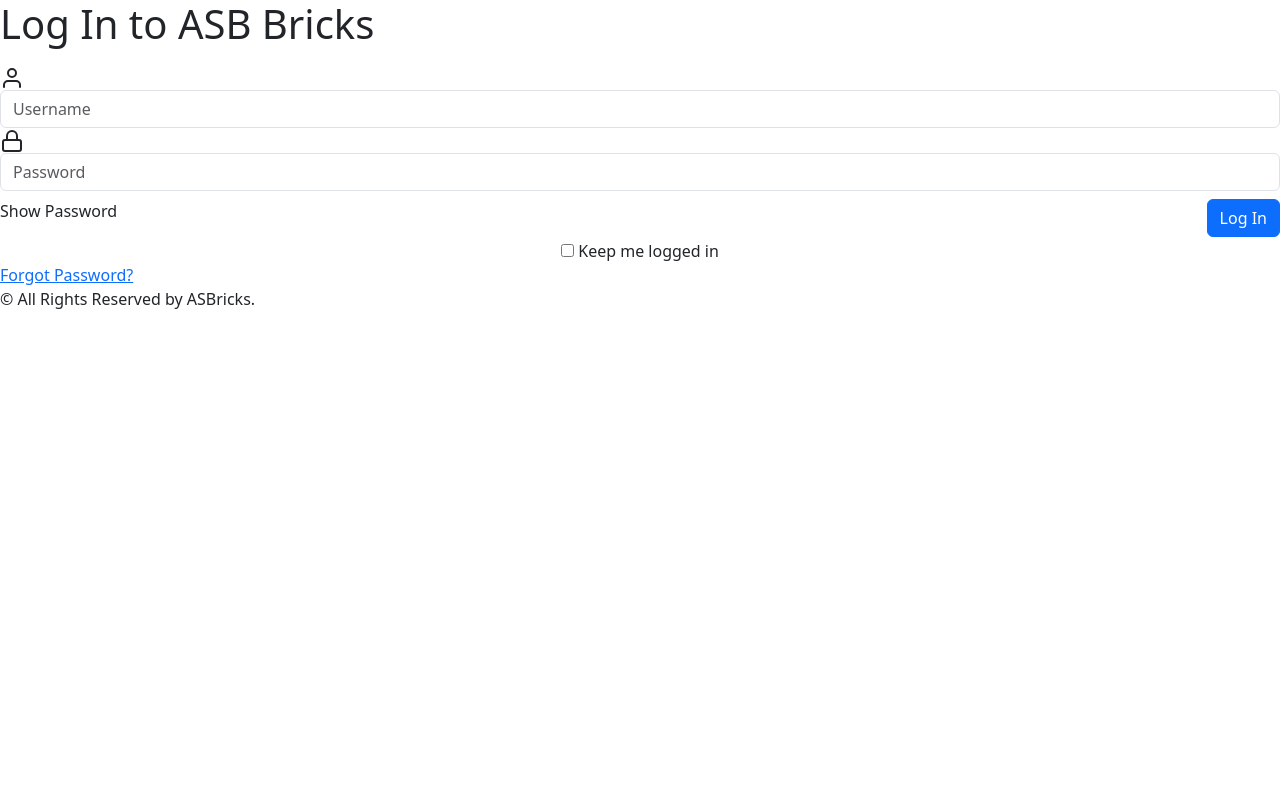
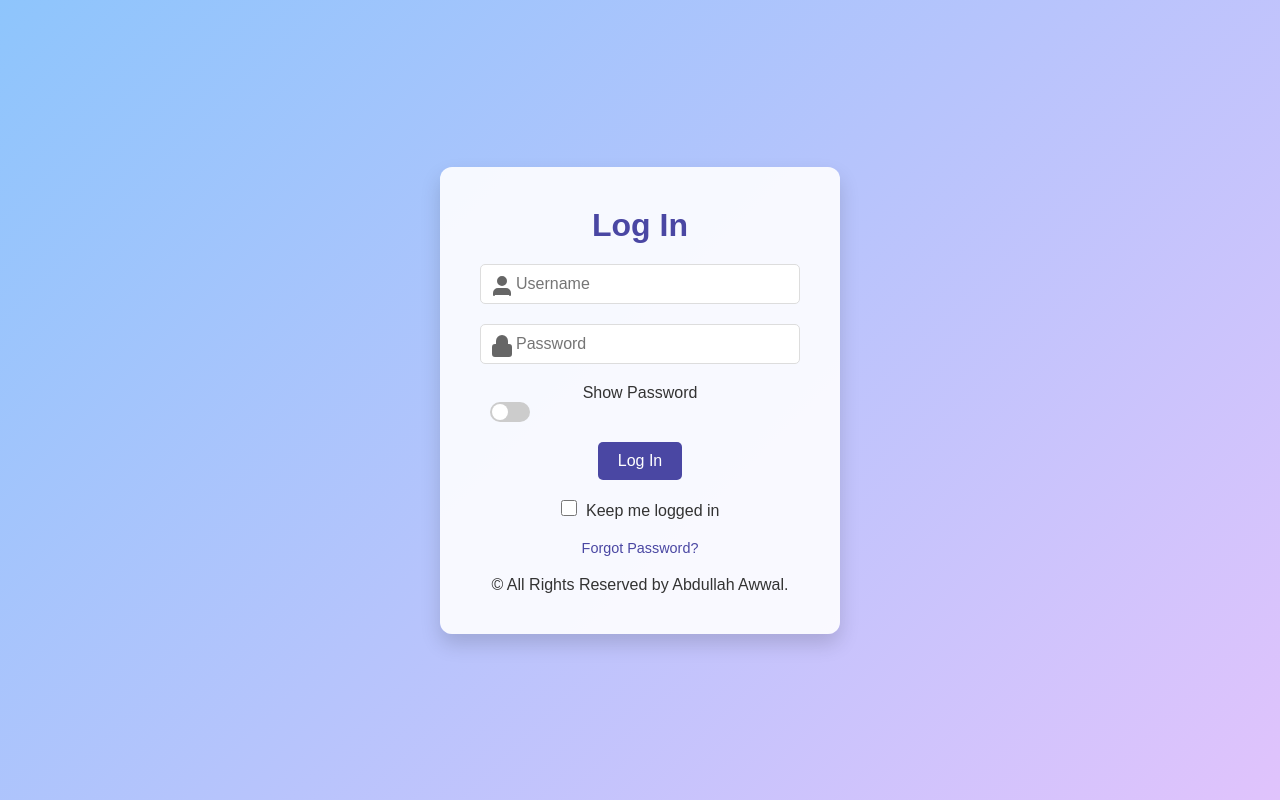
Before and after one commit to abdullahawwal/login-system-with-php, a PHP site: page / in a window 1280 px wide. Run offline with PHP 8.4, Linux system fonts and the light colour scheme; data that the repository does not hold is empty; some libraries are stand-ins or nearby versions.

Commit message:
css and javascript added

```diff
--- a/index.php
+++ b/index.php
@@ -6,7 +6,7 @@
 if (isset($_SESSION['user_id'])) {
     $user_id = $_SESSION['user_id'];
     if ($user_id != NULL) {
-        header('Location: inventory.php');
+        header('Location: welcome.php');
     }
 }
 if (isset($_POST['btn'])) {
@@ -22,31 +22,195 @@
     <meta charset="utf-8">
     <meta http-equiv="X-UA-Compatible" content="IE=edge">
     <meta name="viewport" content="width=device-width, initial-scale=1, maximum-scale=1, shrink-to-fit=no">
-    <title>Login | Haji Abdus Salam Enterprise </title>
-    <link rel="icon" type="image/x-icon" href="assets/img/favicon.ico"/>
-    <!-- BEGIN GLOBAL MANDATORY STYLES -->
-    <link href="https://fonts.googleapis.com/css?family=Nunito:400,600,700" rel="stylesheet">
-    <link href="bootstrap/css/bootstrap.min.css" rel="stylesheet" type="text/css" />
-    <link href="assets/css/plugins.css" rel="stylesheet" type="text/css" />
-    <link href="assets/css/authentication/form-1.css" rel="stylesheet" type="text/css" />
-    <!-- END GLOBAL MANDATORY STYLES -->
-    <link rel="stylesheet" type="text/css" href="assets/css/forms/theme-checkbox-radio.css">
-    <link rel="stylesheet" type="text/css" href="assets/css/forms/switches.css">
+    <title>Login | Abdullah Awwal</title>
+    <style>
+        /* Reset styles */
+        * {
+            margin: 0;
+            padding: 0;
+            box-sizing: border-box;
+            font-family: Arial, sans-serif;
+        }
+
+        /* Page background */
+        body.form {
+            display: flex;
+            justify-content: center;
+            align-items: center;
+            height: 100vh;
+            background: linear-gradient(135deg, #8EC5FC, #E0C3FC);
+            color: #333;
+            overflow: hidden;
+        }
+
+        /* Form container */
+        .form-container {
+            width: 400px;
+            max-width: 90%;
+            padding: 40px;
+            background: rgba(255, 255, 255, 0.9);
+            border-radius: 12px;
+            box-shadow: 0 10px 20px rgba(0, 0, 0, 0.15);
+            text-align: center;
+            animation: fadeIn 1.5s ease-in-out;
+        }
+
+        /* Form title */
+        h1 {
+            font-size: 2rem;
+            color: #4A47A3;
+            margin-bottom: 20px;
+        }
+
+        /* Field wrappers */
+        .field-wrapper {
+            margin-bottom: 20px;
+            position: relative;
+        }
+
+        /* Input fields styling */
+        .form-control {
+            width: 100%;
+            padding: 10px;
+            padding-left: 35px;
+            font-size: 1rem;
+            border: 1px solid #ddd;
+            border-radius: 5px;
+            outline: none;
+            transition: border-color 0.3s;
+        }
+
+        .form-control:focus {
+            border-color: #8EC5FC;
+            box-shadow: 0 0 5px rgba(142, 197, 252, 0.6);
+        }
+
+        /* Icon styling in input fields */
+        .field-wrapper svg {
+            position: absolute;
+            left: 10px;
+            top: 10px;
+            fill: #666;
+            color: #666;
+        }
+
+        /* Button styling */
+        .btn {
+            padding: 10px 20px;
+            font-size: 1rem;
+            color: #fff;
+            background-color: #4A47A3;
+            border: none;
+            border-radius: 5px;
+            cursor: pointer;
+            transition: background-color 0.3s, transform 0.3s;
+        }
+
+        .btn:hover {
+            background-color: #3B3A80;
+            transform: translateY(-3px);
+        }
+
+        /* Show Password toggle styling */
+        .toggle-pass label {
+            cursor: pointer;
+            color: #666;
+            font-size: 0.9rem;
+        }
+
+        /* Custom checkbox styling */
+        .new-checkbox {
+            display: inline-block;
+        }
+
+        /* Checkbox */
+        .new-checkbox input {
+            width: 16px;
+            height: 16px;
+            margin-right: 5px;
+        }
+
+        /* Forgot password */
+        .forgot-pass-link {
+            display: block;
+            margin-top: 15px;
+            font-size: 0.9rem;
+            color: #4A47A3;
+            text-decoration: none;
+            transition: color 0.3s;
+        }
+
+        .forgot-pass-link:hover {
+            color: #3B3A80;
+        }
+        /* Wrapper for the checkbox label */
+.toggle-pass label {
+    display: flex;
+    align-items: center;
+    font-size: 0.9rem;
+    color: #666;
+    cursor: pointer;
+}
+
+/* Hide default checkbox */
+.toggle-pass input[type="checkbox"] {
+    display: none;
+}
+
+/* Custom switch styling */
+.toggle-pass .slider {
+    position: relative;
+    width: 40px;
+    height: 20px;
+    background-color: #ccc;
+    border-radius: 15px;
+    margin-left: 10px;
+    transition: background-color 0.3s;
+    cursor: pointer;
+}
+
+/* Circular indicator inside the switch */
+.toggle-pass .slider::before {
+    content: "";
+    position: absolute;
+    top: 2px;
+    left: 2px;
+    width: 16px;
+    height: 16px;
+    background-color: white;
+    border-radius: 50%;
+    transition: transform 0.3s;
+}
+
+/* Checked state */
+.toggle-pass input[type="checkbox"]:checked + .slider {
+    background-color: #4A47A3;
+}
+
+.toggle-pass input[type="checkbox"]:checked + .slider::before {
+    transform: translateX(20px);
+}
+
+
+        /* Fade-in animation */
+        @keyframes fadeIn {
+            from {
+                opacity: 0;
+                transform: scale(0.9);
+            }
+            to {
+                opacity: 1;
+                transform: scale(1);
+            }
+        }
+    </style>
 </head>
 <body class="form">
-
-
-    <div class="form-container">
-        <div class="form-form">
-            <div class="form-form-wrap">
     <div class="form-container">
         <div class="form-content">
-
-                        <h1 class="">Log In to ASB Bricks</h1>
-                        <p class="signup-link"><?php echo $message; ?></p>
+            <h1>Log In</h1>
             <form class="text-left" method="post">
                 <div class="form">
-
                     <div id="username-field" class="field-wrapper input">
                         <svg xmlns="http://www.w3.org/2000/svg" width="24" height="24" viewBox="0 0 24 24" fill="none" stroke="currentColor" stroke-width="2" stroke-linecap="round" stroke-linejoin="round" class="feather feather-user"><path d="M20 21v-2a4 4 0 0 0-4-4H8a4 4 0 0 0-4 4v2"></path><circle cx="12" cy="7" r="4"></circle></svg>
                         <input id="username" name="user_name" type="text" class="form-control" placeholder="Username">
@@ -67,12 +231,11 @@
                         <div class="field-wrapper">
                             <button name="btn" type="submit" class="btn btn-primary" value="">Log In</button>
                         </div>
-
                     </div>
 
                     <div class="field-wrapper text-center keep-logged-in">
-                                    <div class="n-chk new-checkbox checkbox-outline-primary">
-                                        <label class="new-control new-checkbox checkbox-outline-primary">
+                        <div class="new-checkbox checkbox-outline-primary">
+                            <label>
                                 <input type="checkbox" class="new-control-input">
                                 <span class="new-control-indicator"></span>Keep me logged in
                             </label>
@@ -82,29 +245,22 @@
                     <div class="field-wrapper">
                         <a href="#" class="forgot-pass-link">Forgot Password?</a>
                     </div>
-
                 </div>
             </form>
-                        <p class="terms-conditions">© All Rights Reserved by ASBricks. </p>
-
-                    </div>
-                </div>
-            </div>
-        </div>
-        <div class="form-image">
-            <div class="l-image">
-            </div>
+            <p class="terms-conditions">© All Rights Reserved by Abdullah Awwal. </p>
         </div>
     </div>
 
-
-    <!-- BEGIN GLOBAL MANDATORY SCRIPTS -->
-    <script src="assets/js/libs/jquery-3.1.1.min.js"></script>
-    <script src="bootstrap/js/popper.min.js"></script>
-    <script src="bootstrap/js/bootstrap.min.js"></script>
-
-    <!-- END GLOBAL MANDATORY SCRIPTS -->
-    <script src="assets/js/authentication/form-1.js"></script>
-
+    <script>
+        // Toggle password visibility
+        document.getElementById('toggle-password').addEventListener('change', function() {
+            const passwordField = document.getElementById('password');
+            if (this.checked) {
+                passwordField.type = 'text';
+            } else {
+                passwordField.type = 'password';
+            }
+        });
+    </script>
 </body>
 </html>
```
Lines whose indentation alone changed are shown as unchanged.
